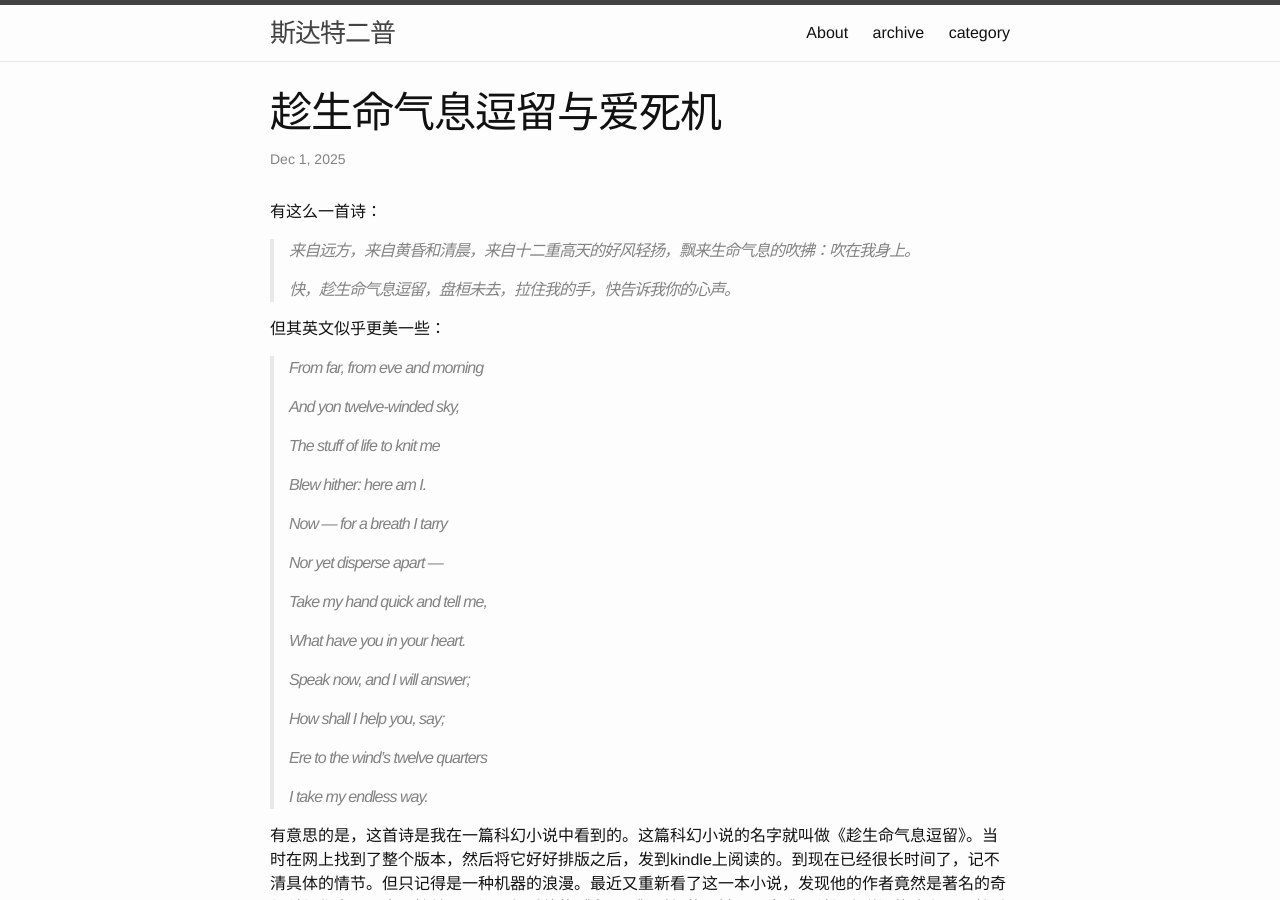
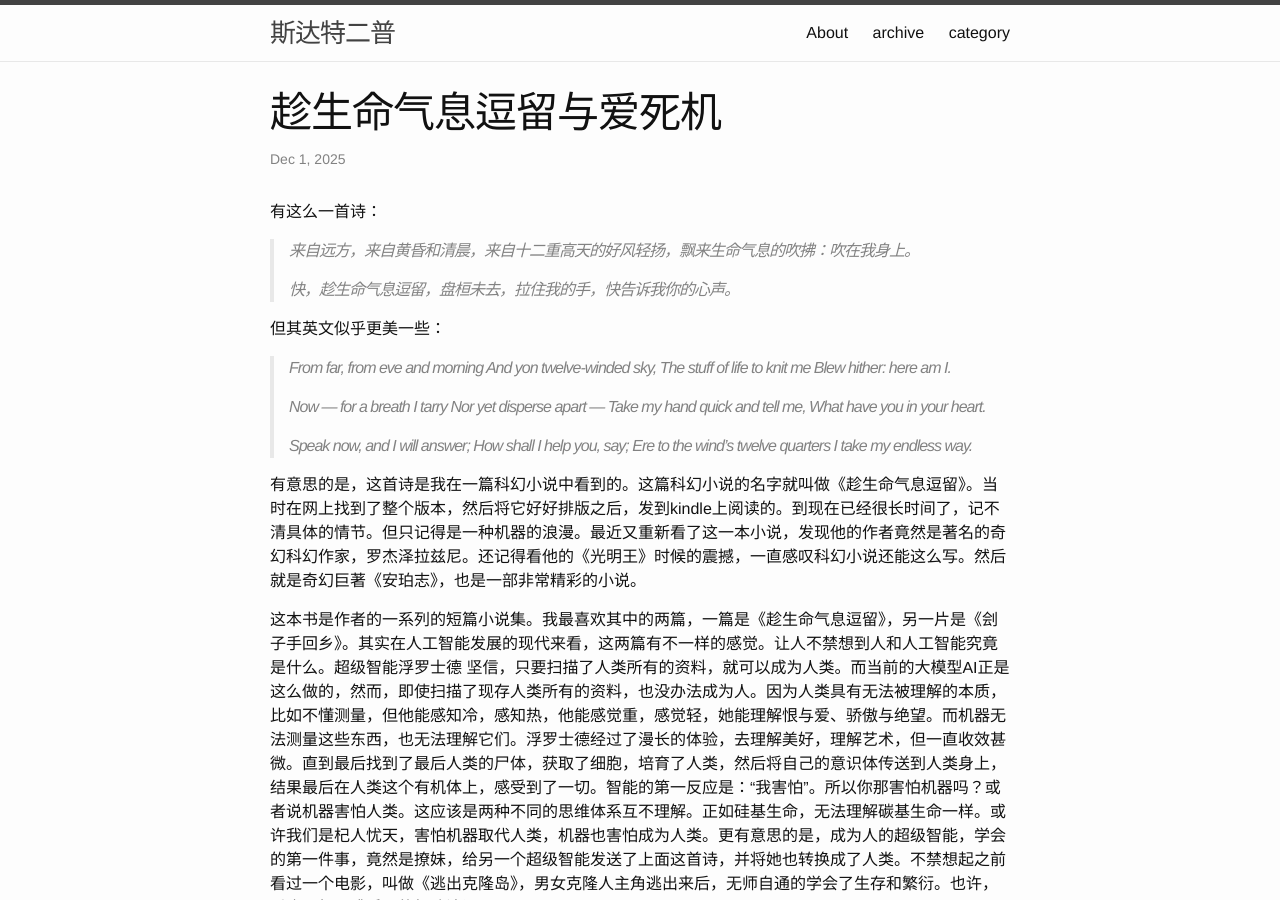
Before and after one commit to smallzhan/smallzhan.github.io, a Jekyll site: the page built from _posts/2025-12-01-T221823--趁生命气息逗留与爱死机__读书笔记.md, in a window 1280 px wide and 900 px high. Built offline with Jekyll 4.4.1, drawn with Linux system fonts in a browser that asks for light colours; comment, search, counter and statistics services are not loaded.

```diff
--- a/_posts/2025-12-01-T221823--趁生命气息逗留与爱死机__读书笔记.md
+++ b/_posts/2025-12-01-T221823--趁生命气息逗留与爱死机__读书笔记.md
@@ -18,29 +18,11 @@ tags:
 
 但其英文似乎更美一些：
 
-> From far, from eve and morning
+> From far, from eve and morning And yon twelve-winded sky, The stuff of life to knit me Blew hither: here am I.
 >
-> And yon twelve-winded sky,
+> Now — for a breath I tarry Nor yet disperse apart — Take my hand quick and tell me, What have you in your heart.
 >
-> The stuff of life to knit me
->
-> Blew hither: here am I.
->
-> Now — for a breath I tarry
->
-> Nor yet disperse apart —
->
-> Take my hand quick and tell me,
->
-> What have you in your heart.
->
-> Speak now, and I will answer;
->
-> How shall I help you, say;
->
-> Ere to the wind’s twelve quarters
->
-> I take my endless way.
+> Speak now, and I will answer; How shall I help you, say; Ere to the wind’s twelve quarters I take my endless way.
 
 有意思的是，这首诗是我在一篇科幻小说中看到的。这篇科幻小说的名字就叫做《趁生命气息逗留》。当时在网上找到了整个版本，然后将它好好排版之后，发到kindle上阅读的。到现在已经很长时间了，记不清具体的情节。但只记得是一种机器的浪漫。最近又重新看了这一本小说，发现他的作者竟然是著名的奇幻科幻作家，罗杰泽拉兹尼。还记得看他的《光明王》时候的震撼，一直感叹科幻小说还能这么写。然后就是奇幻巨著《安珀志》，也是一部非常精彩的小说。
 
```
